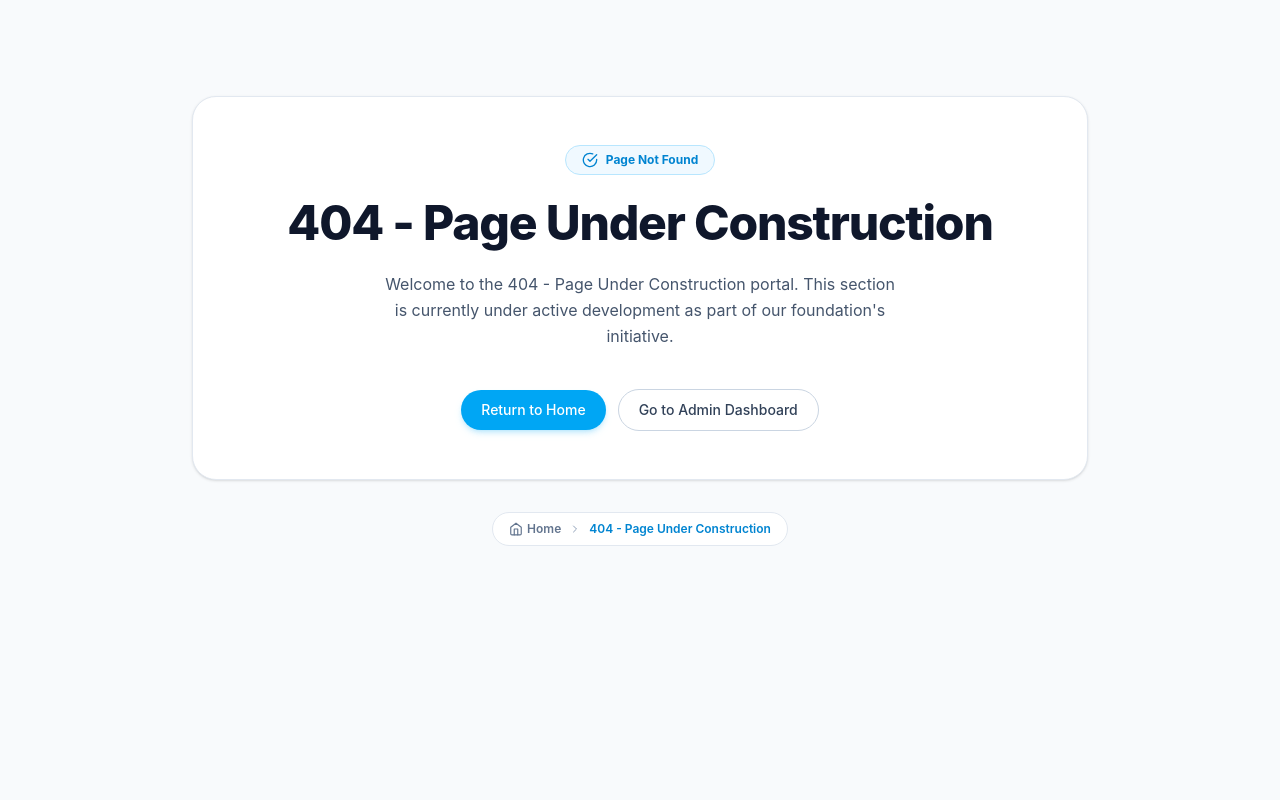
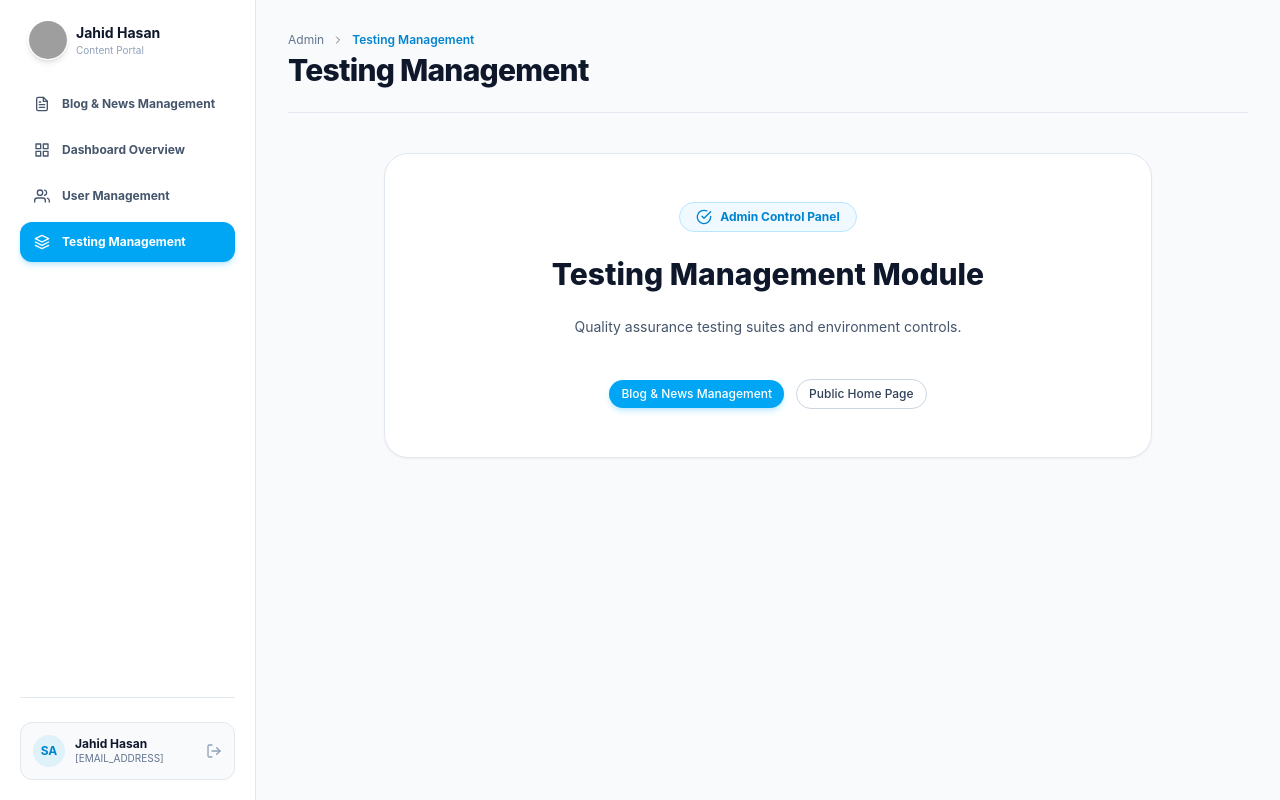
Before and after one commit to jahidhasan909/News-Articles, a React (Vite) app: page /admin/testing in a window 1280 px wide. Built offline with nearby package versions, Linux system fonts and the light colour scheme; grey boxes are pictures that could not be loaded.

Commit message:
fix: resolve navbar dropdown hover gap and add admin dashboard subpages

```diff
--- a/src/Components/Admin/AdminSidebar.jsx
+++ b/src/Components/Admin/AdminSidebar.jsx
@@ -1,21 +1,22 @@
 import React from 'react';
-import { Link } from 'react-router';
+import { Link, useLocation } from 'react-router';
 import {
   FiGrid,
   FiUsers,
   FiFileText,
   FiLayers,
   FiLogOut,
-  FiChevronLeft,
   FiX,
 } from 'react-icons/fi';
 
-const AdminSidebar = ({ activeTab = 'blog', isOpen = false, onClose }) => {
+const AdminSidebar = ({ activeTab, isOpen = false, onClose }) => {
+  const location = useLocation();
+
   const menuItems = [
-    { id: 'dashboard', label: 'Dashboard', icon: FiGrid, path: '/admin' },
-    { id: 'user', label: 'User Management', icon: FiUsers, path: '/admin' },
-    { id: 'blog', label: 'Blog & News Management', icon: FiFileText, path: '/admin', active: true },
-    { id: 'testing', label: 'Testing Management', icon: FiLayers, path: '/admin' },
+    { id: 'blog', label: 'Blog & News Management', icon: FiFileText, path: '/admin' },
+    { id: 'dashboard', label: 'Dashboard Overview', icon: FiGrid, path: '/admin/dashboard' },
+    { id: 'user', label: 'User Management', icon: FiUsers, path: '/admin/users' },
+    { id: 'testing', label: 'Testing Management', icon: FiLayers, path: '/admin/testing' },
   ];
 
   const sidebarContent = (
@@ -23,13 +24,13 @@ const AdminSidebar = ({ activeTab = 'blog', isOpen = false, onClose }) => {
       <div className="space-y-6">
         <div className="flex items-center justify-between px-2">
           <Link to="/">
-          <div className="flex items-center gap-2">
-            <img src="https://i.ibb.co.com/BVjMGXbP/jahidhasan.jpg" alt="" className="w-10 h-10 rounded-full border border-white shadow-md" />
-            <div>
-              <h3 className="font-bold text-slate-900 text-sm">Jahid Hasan</h3>
-              <p className="text-[10px] text-slate-400">Content Portal</p>
+            <div className="flex items-center gap-2">
+              <img src="https://i.ibb.co.com/BVjMGXbP/jahidhasan.jpg" alt="Admin Avatar" className="w-10 h-10 rounded-full border border-white shadow-md" />
+              <div>
+                <h3 className="font-bold text-slate-900 text-sm">Jahid Hasan</h3>
+                <p className="text-[10px] text-slate-400">Content Portal</p>
+              </div>
             </div>
-          </div>
           </Link>
 
           {onClose && (
@@ -45,7 +46,7 @@ const AdminSidebar = ({ activeTab = 'blog', isOpen = false, onClose }) => {
         <nav className="space-y-1.5">
           {menuItems.map((item) => {
             const Icon = item.icon;
-            const isActive = item.active || item.id === activeTab;
+            const isActive = activeTab ? activeTab === item.id : location.pathname === item.path;
             return (
               <Link
                 key={item.id}
@@ -66,8 +67,6 @@ const AdminSidebar = ({ activeTab = 'blog', isOpen = false, onClose }) => {
       </div>
 
       <div className="pt-6 border-t border-slate-200 space-y-3">
-
-
         <div className="flex items-center justify-between p-3 rounded-xl bg-slate-50 border border-slate-200">
           <div className="flex items-center gap-2.5">
             <div className="w-8 h-8 rounded-full bg-sky-500/10 text-sky-600 font-bold text-xs flex items-center justify-center">
--- a/src/Components/Shared/Navbar.jsx
+++ b/src/Components/Shared/Navbar.jsx
@@ -2,7 +2,6 @@ import React, { useState } from 'react';
 import { Link, useLocation } from 'react-router';
 import { FiChevronDown, FiMenu, FiX } from 'react-icons/fi';
 import Button from '../UI/Button';
-import { ArrowDown, ChevronDown } from 'lucide-react';
 
 const Navbar = () => {
   const [lang, setLang] = useState('EN');
@@ -53,7 +52,7 @@ const Navbar = () => {
     <header className="w-full fixed top-0 left-0 right-0 z-50 px-4 pt-4 pb-2">
       <div className="max-w-7xl mx-auto">
         <nav className="relative bg-slate-900/60 backdrop-blur-md border border-white/20 rounded-full px-6 py-2.5 shadow-xl flex items-center justify-between text-white">
-          <Link to="/admin" className="flex items-center  group bg-white/20 px-1 py-1 rounded-full">
+          <Link to="/admin" className="flex items-center group bg-white/20 px-1 py-1 rounded-full">
             <div className="w-10 h-10 rounded-full shadow-md overflow-hidden ring-2 ring-white/30 group-hover:scale-105 transition-transform">
               <img className="w-full h-full object-cover" src="https://i.ibb.co.com/BVjMGXbP/jahidhasan.jpg" alt="Logo" />
             </div>
@@ -64,9 +63,9 @@ const Navbar = () => {
               const isActive = link.active || location.pathname === link.path;
               if (link.submenu) {
                 return (
-                  <li key={idx} className="relative group/dropdown">
+                  <li key={idx} className="relative group/dropdown py-1">
                     <button
-                      className={`flex items-center gap-1 px-3.5 py-2 rounded-full transition-all ${
+                      className={`flex items-center gap-1 px-3.5 py-2 rounded-full transition-all cursor-pointer ${
                         isActive
                           ? 'text-sky-400 font-bold bg-white/10'
                           : 'text-slate-100 hover:text-sky-400 hover:bg-white/10'
@@ -76,7 +75,8 @@ const Navbar = () => {
                       <FiChevronDown className="w-3 h-3 group-hover/dropdown:rotate-180 transition-transform duration-200" />
                     </button>
 
-                    <div className="absolute top-full left-0 mt-2 w-48 opacity-0 translate-y-2 pointer-events-none group-hover/dropdown:opacity-100 group-hover/dropdown:translate-y-0 group-hover/dropdown:pointer-events-auto transition-all duration-200 bg-slate-900/95 backdrop-blur-xl border border-slate-700/80 rounded-2xl p-2 shadow-2xl z-50">
+                    <div className="absolute top-full left-0 pt-2 w-48 opacity-0 translate-y-1 pointer-events-none group-hover/dropdown:opacity-100 group-hover/dropdown:translate-y-0 group-hover/dropdown:pointer-events-auto transition-all duration-200 z-50">
+                      <div className="bg-slate-900/95 backdrop-blur-xl border border-slate-700/80 rounded-2xl p-2 shadow-2xl space-y-0.5">
                         {link.submenu.map((sub, sIdx) => (
                           <Link
                             key={sIdx}
@@ -86,6 +86,7 @@ const Navbar = () => {
                             {sub.name}
                           </Link>
                         ))}
+                      </div>
                     </div>
                   </li>
                 );
@@ -134,7 +135,7 @@ const Navbar = () => {
 
             <Link to="/">
               <Button variant="outline" size="sm" className="!rounded-full border-white/30 text-white hover:bg-white/15">
-                Sing In
+                Sign In
               </Button>
             </Link>
 
@@ -194,9 +195,9 @@ const Navbar = () => {
               </div>
 
               <div className="grid grid-cols-2 gap-2 pt-1">
-                <Link to="/admin" onClick={() => setIsMobileMenuOpen(false)}>
+                <Link to="/" onClick={() => setIsMobileMenuOpen(false)}>
                   <Button variant="outline" size="sm" fullWidth className="!rounded-full border-white/30 text-white">
-                    Admin
+                    Sign In
                   </Button>
                 </Link>
                 <Button variant="primary" size="sm" fullWidth className="!rounded-full">
--- a/src/Components/UI/SplashScreen.jsx
+++ b/src/Components/UI/SplashScreen.jsx
@@ -42,11 +42,8 @@ const SplashScreen = ({ onFinished }) => {
 
         <div className="text-center space-y-1">
           <h1 className="text-2xl font-extrabold tracking-wider text-white">
-            MaxValid
+            News & Articles
           </h1>
-          <p className="text-xs text-sky-400 font-semibold tracking-widest uppercase">
-            Foundation Portal
-          </p>
         </div>
 
         <div className="w-48 h-1.5 bg-slate-800 rounded-full overflow-hidden">
--- /dev/null
+++ b/src/Pages/AdminPlaceholderPage.jsx
@@ -0,0 +1,72 @@
+import React, { useState } from 'react';
+import AdminSidebar from '../Components/Admin/AdminSidebar';
+import { FiMenu, FiChevronRight, FiCheckCircle } from 'react-icons/fi';
+import Button from '../Components/UI/Button';
+import { Link } from 'react-router';
+
+const AdminPlaceholderPage = ({ title, activeTab, description }) => {
+  const [isSidebarOpen, setIsSidebarOpen] = useState(false);
+
+  return (
+    <div className="flex min-h-screen bg-slate-50 text-slate-900 font-sans relative">
+      <AdminSidebar
+        activeTab={activeTab}
+        isOpen={isSidebarOpen}
+        onClose={() => setIsSidebarOpen(false)}
+      />
+
+      <main className="flex-1 w-full p-4 sm:p-6 lg:p-8 overflow-y-auto max-w-7xl mx-auto">
+        <div className="flex items-center gap-3 pb-6 border-b border-slate-200">
+          <button
+            onClick={() => setIsSidebarOpen(true)}
+            className="lg:hidden p-2 text-slate-600 hover:text-sky-600 bg-white border border-slate-200 rounded-xl shadow-xs"
+            aria-label="Open Navigation Menu"
+          >
+            <FiMenu className="w-5 h-5" />
+          </button>
+
+          <div>
+            <div className="flex items-center gap-2 text-xs text-slate-500 mb-1">
+              <span>Admin</span>
+              <FiChevronRight className="w-3 h-3" />
+              <span className="text-sky-600 font-semibold">{title}</span>
+            </div>
+            <h1 className="text-xl sm:text-2xl md:text-3xl font-extrabold text-slate-900 tracking-tight">
+              {title}
+            </h1>
+          </div>
+        </div>
+
+        <div className="my-10 bg-white border border-slate-200 rounded-3xl p-8 sm:p-12 shadow-xs text-center space-y-6 max-w-3xl mx-auto">
+          <div className="inline-flex items-center gap-2 px-4 py-1.5 rounded-full bg-sky-50 text-sky-600 text-xs font-bold border border-sky-200">
+            <FiCheckCircle className="w-4 h-4" />
+            <span>Admin Control Panel</span>
+          </div>
+
+          <h2 className="text-2xl sm:text-3xl font-extrabold text-slate-900">
+            {title} Module
+          </h2>
+
+          <p className="text-slate-600 text-xs sm:text-sm max-w-md mx-auto leading-relaxed">
+            {description || `The ${title} module is configured and fully integrated into the routing system. Management controls are ready.`}
+          </p>
+
+          <div className="pt-4 flex items-center justify-center gap-3">
+            <Link to="/admin">
+              <Button variant="primary" size="sm">
+                Blog & News Management
+              </Button>
+            </Link>
+            <Link to="/">
+              <Button variant="outline" size="sm">
+                Public Home Page
+              </Button>
+            </Link>
+          </div>
+        </div>
+      </main>
+    </div>
+  );
+};
+
+export default AdminPlaceholderPage;
```
Also changed, not shown: src/routes/route.jsx (+14 -1 lines). Lines whose indentation alone changed are shown as unchanged.
